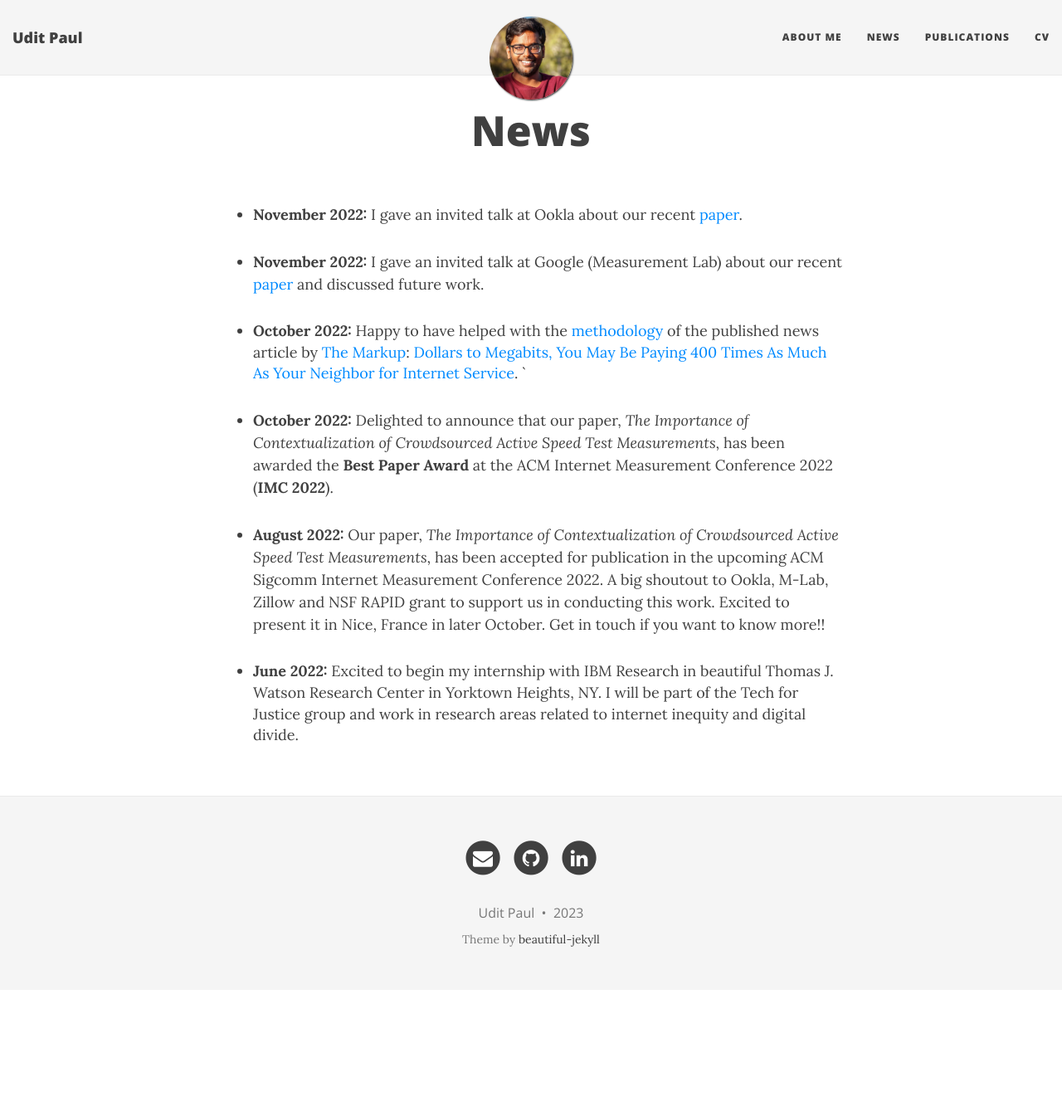
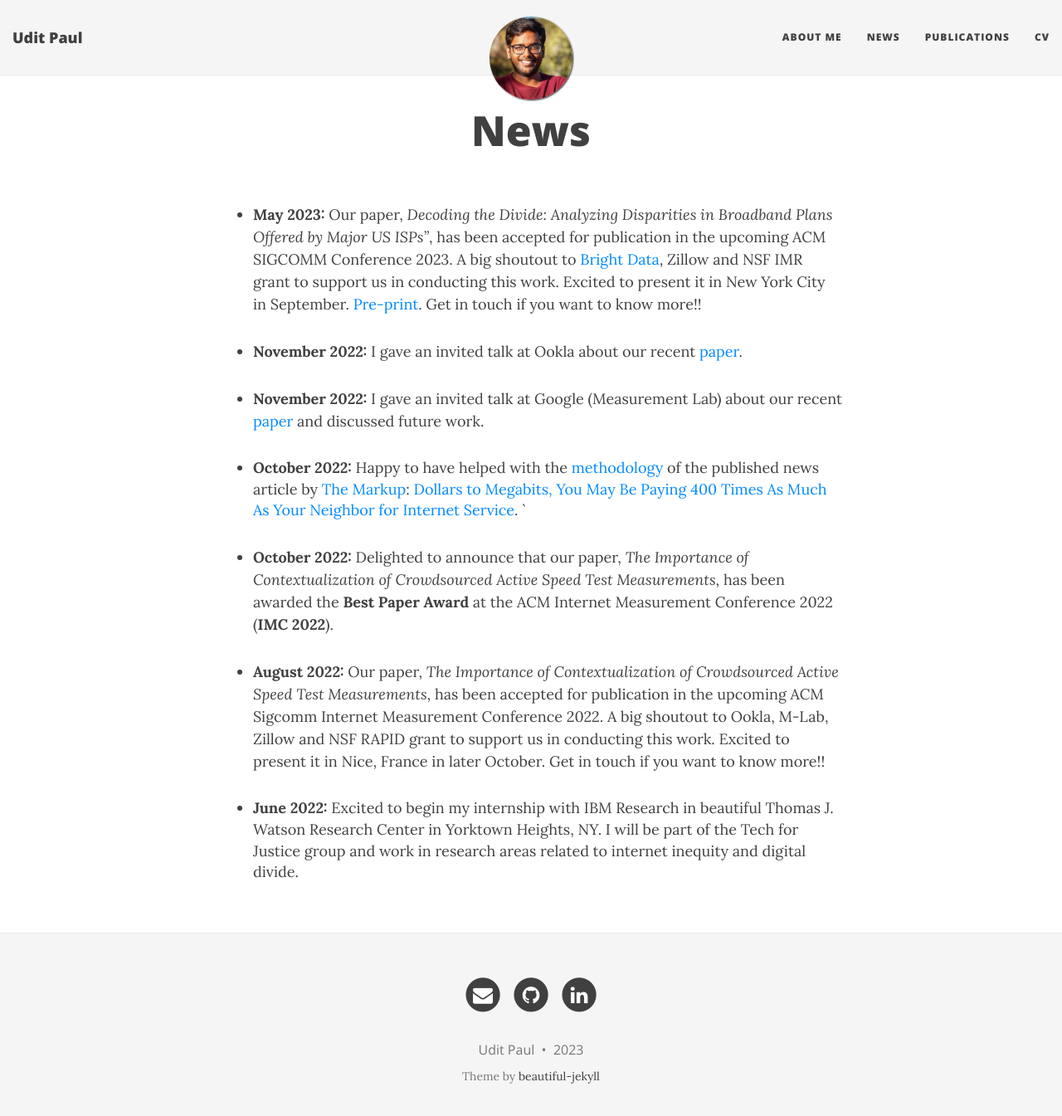
Before and after one commit to u-paul/u-paul.github.io, a Jekyll site: the page built from news.md, in a window 1280 px wide and 1358 px high. Shown: the top 1345 px of the window at 83% size. Built offline with Jekyll 4.4.1, drawn with Linux system fonts in a browser that asks for light colours; nearby versions of some CDN libraries.

Commit message:
updated news

```diff
--- a/news.md
+++ b/news.md
@@ -2,6 +2,8 @@
 layout: page
 title: News
 ---
+
+- **May 2023:** Our paper, *Decoding the Divide: Analyzing Disparities in Broadband Plans Offered by Major US ISPs”*, has been accepted for publication in the upcoming ACM SIGCOMM Conference 2023. A big shoutout to [Bright Data](https://brightdata.com/){:target="_blank"}, Zillow and NSF IMR grant to support us in conducting this work. Excited to present it in New York City in September. [Pre-print](https://arxiv.org/pdf/2302.14216.pdf){:target="_blank"}. Get in touch if you want to know more!!
 
 - **November 2022:** I gave an invited talk at Ookla about our recent [paper](https://dl.acm.org/doi/abs/10.1145/3517745.3561441){:target="_blank"}.
 
```
